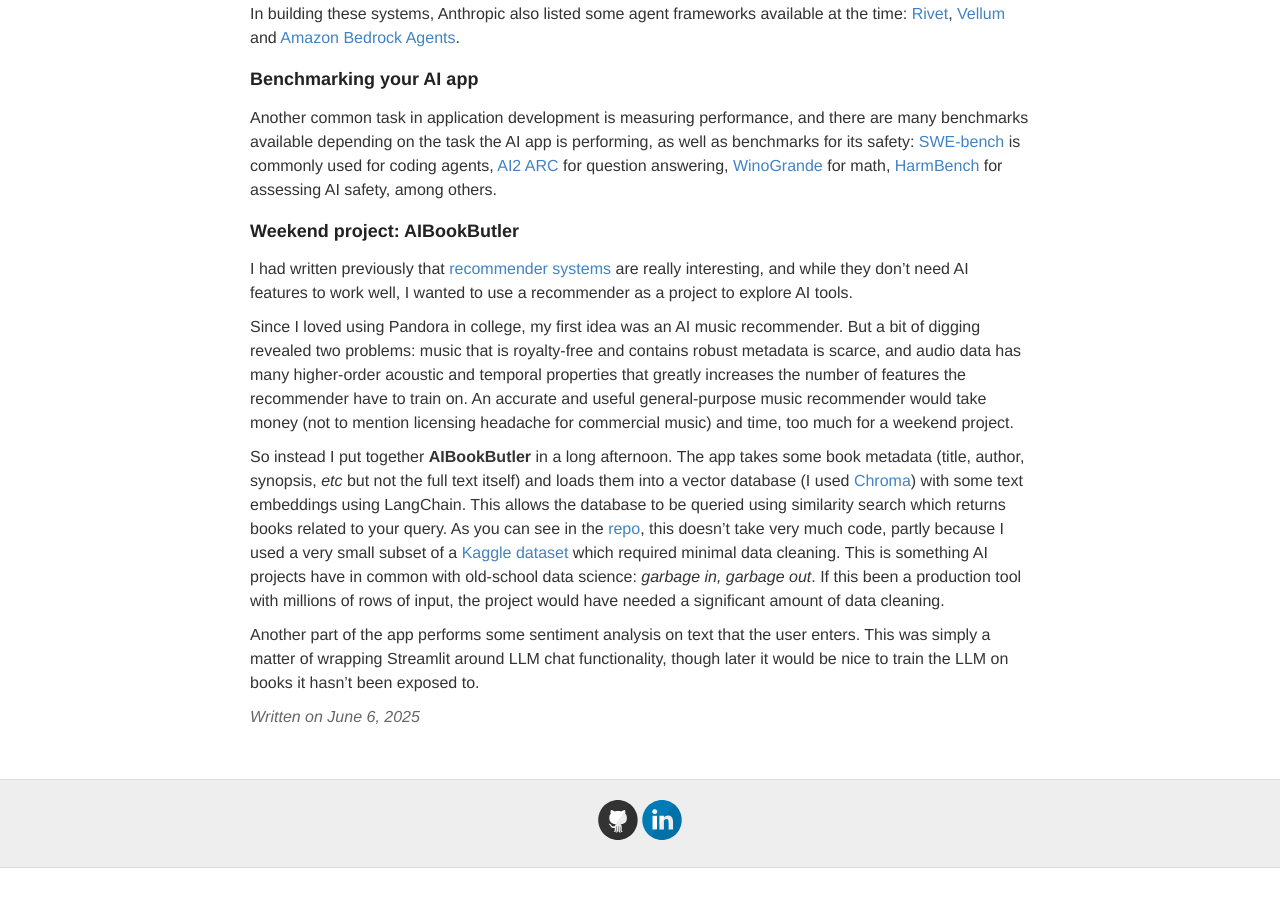
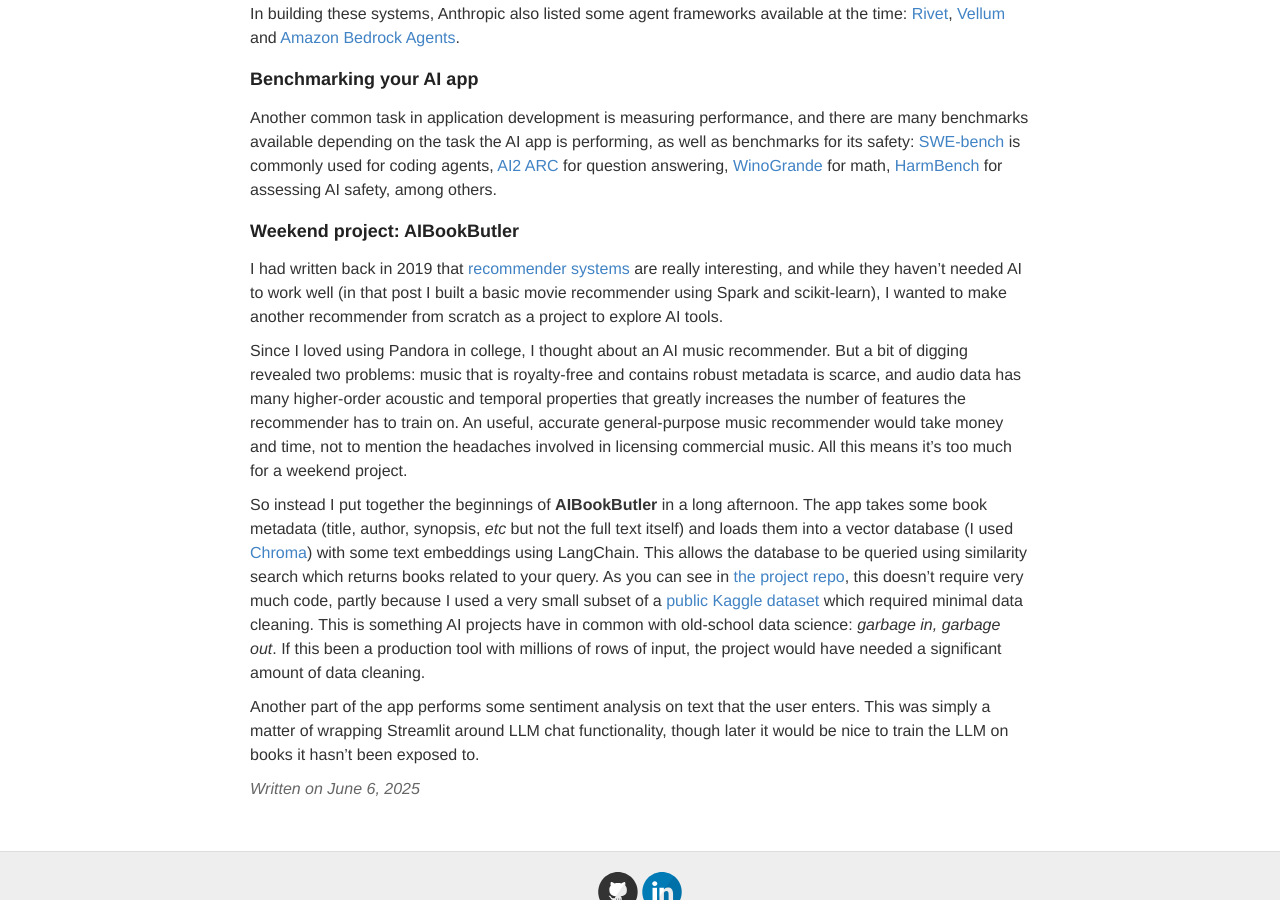
Before and after one commit to ptvan/ptvan.github.io, a Jekyll site: the page built from _posts/2025-06-06-building-AI-apps.md, in a window 1280 px wide and 900 px high, scrolled down 1351 px. Built offline with Jekyll 4.4.1, drawn with Linux system fonts in a browser that asks for light colours; before the commit the page ends 2219 px from its top, so only the background shows below that; some of the changed text lies outside the part shown.

Commit message:
minor edits

```diff
--- a/_posts/2025-06-06-building-AI-apps.md
+++ b/_posts/2025-06-06-building-AI-apps.md
@@ -3,7 +3,7 @@
 title: Building AI apps
 ---
 
-As a technology matures, the focus gradually shifts from pure research to development tasks such as deploying, scaling and benchmarking. While some forms of AI such as the ChatGPT website have been accessible to non-programmers for a while, AI application development for specific domains have also progressed significantly. And while I think there is still much progress to be made by AI _researchers_, it's fun to learn some of the things dealt with by AI _developers_ if you were thinking about an AI-powered app yourself in 2025.
+As a technology matures, the focus gradually shifts from pure research to development tasks such as deploying, scaling and benchmarking. While some forms of AI such as the ChatGPT website have been accessible to non-programmers for a while, tools for AI application development have progressed significantly in the last few years. And while I think there is still much progress to be made by AI _researchers_, it's fun to learn some of the things dealt with by AI _developers_ if you were thinking about building an AI-powered app yourself in 2025.
 
 ### Implementing a backend to query LLMs: APIs and vector databases
 
@@ -31,10 +31,10 @@
 
 ### Weekend project: AIBookButler
 
-I had written previously that [recommender systems](https://ptvan.github.io/recommender-systems/) are really interesting, and while they don't need AI features to work well, I wanted to use a recommender as a project to explore AI tools.
+I had written back in 2019 that [recommender systems](https://ptvan.github.io/recommender-systems/) are really interesting, and while they haven't needed AI to work well (in that post I built a basic movie recommender using Spark and scikit-learn), I wanted to make another recommender from scratch as a project to explore AI tools.
 
-Since I loved using Pandora in college, my first idea was an AI music recommender. But a bit of digging revealed two problems: music that is royalty-free and contains robust metadata is scarce, and audio data has many higher-order acoustic and temporal properties that greatly increases the number of features the recommender have to train on. An accurate and useful general-purpose music recommender would take money (not to mention licensing headache for commercial music) and time, too much for a weekend project.
+Since I loved using Pandora in college, I thought about an AI music recommender. But a bit of digging revealed two problems: music that is royalty-free and contains robust metadata is scarce, and audio data has many higher-order acoustic and temporal properties that greatly increases the number of features the recommender has to train on. An useful, accurate general-purpose music recommender would take money and time, not to mention the headaches involved in licensing commercial music. All this means it's too much for a weekend project.
 
-So instead I put together **AIBookButler** in a long afternoon. The app takes some book metadata (title, author, synopsis, _etc_ but not the full text itself) and loads them into a vector database (I used [Chroma](https://python.langchain.com/docs/integrations/vectorstores/chroma/)) with some text embeddings using LangChain. This allows the database to be queried using similarity search which returns books related to your query. As you can see in the [repo](https://github.com/ptvan/AIBookButler), this doesn't take very much code, partly because I used a very small subset of a [Kaggle dataset](https://www.kaggle.com/datasets/dylanjcastillo/7k-books-with-metadata) which required minimal data cleaning. This is something AI projects have in common with old-school data science: _garbage in, garbage out_. If this been a production tool with millions of rows of input, the project would have needed a significant amount of data cleaning.
+So instead I put together the beginnings of **AIBookButler** in a long afternoon. The app takes some book metadata (title, author, synopsis, _etc_ but not the full text itself) and loads them into a vector database (I used [Chroma](https://python.langchain.com/docs/integrations/vectorstores/chroma/)) with some text embeddings using LangChain. This allows the database to be queried using similarity search which returns books related to your query. As you can see in [the project repo](https://github.com/ptvan/AIBookButler), this doesn't require very much code, partly because I used a very small subset of a [public Kaggle dataset](https://www.kaggle.com/datasets/dylanjcastillo/7k-books-with-metadata) which required minimal data cleaning. This is something AI projects have in common with old-school data science: _garbage in, garbage out_. If this been a production tool with millions of rows of input, the project would have needed a significant amount of data cleaning.
 
 Another part of the app performs some sentiment analysis on text that the user enters. This was simply a matter of wrapping Streamlit around LLM chat functionality, though later it would be nice to train the LLM on books it hasn't been exposed to.
```
